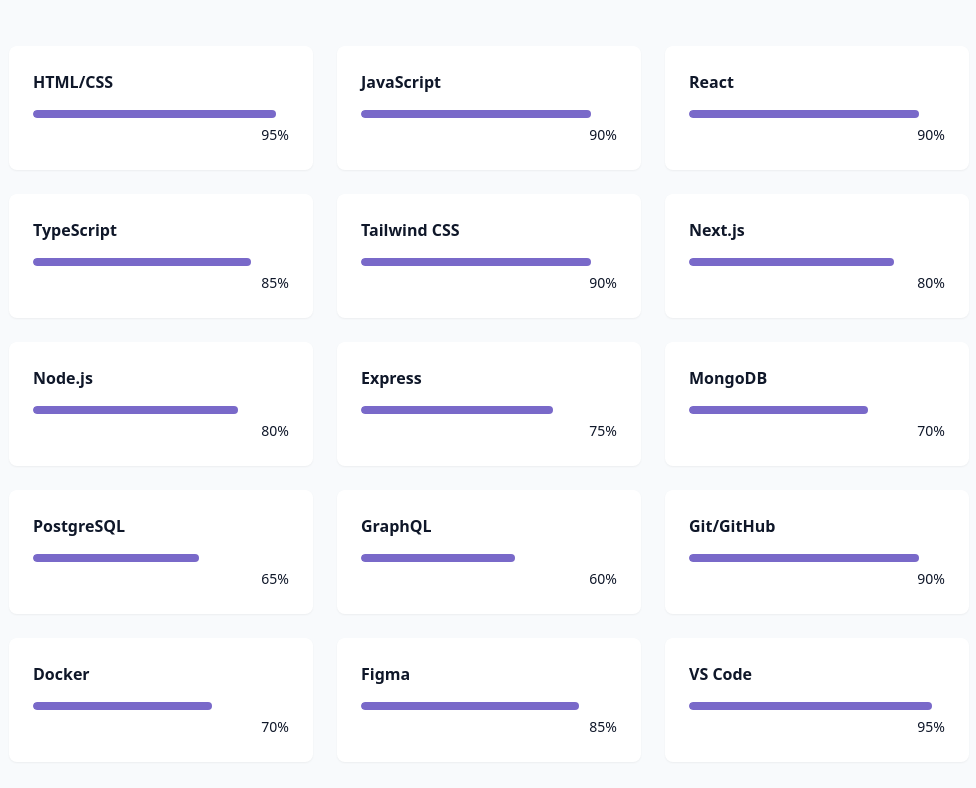
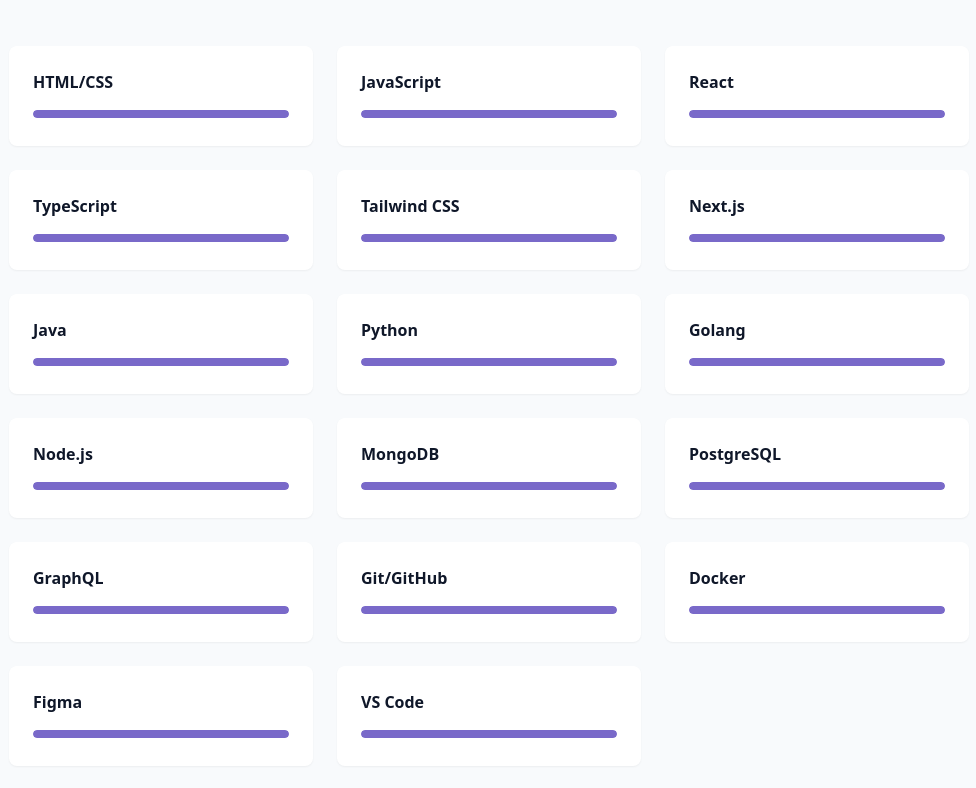
Before and after one commit to renatarsilva/meu-site, a React (Vite) app: page / in a window 1280 px wide. Shown: the part 1732-2520 px from the top of the page, without its empty margins (151-1127 px from the left). Built offline with nearby package versions, Linux system fonts and the light colour scheme.

Commit message:
"feat update"

```diff
--- a/src/components/ProjectsSection.jsx
+++ b/src/components/ProjectsSection.jsx
@@ -1,4 +1,4 @@
-import { ExternalLink, Github } from "lucide-react";
+import { ArrowRight, ExternalLink, Github } from "lucide-react";
 
 const projects = [
   {
@@ -91,7 +91,6 @@
                     </span>
                   ))}
                 </div>{" "}
-              </div>
                 <h3 className="text-xl font-semibold mb-1">{projects.title}</h3>
                 <p className="text-muted-foreground text-sm mb-4">
                   {projects.description}
@@ -100,21 +99,34 @@
                   <div className="flex space-x-3">
                     <a
                       href={projects.demoUrl}
+                      target="_blank"
                       className="text-foreground/80 hover:text-primary transition-colors duration-300"
                     >
-                    <ExternalLink />
+                      <ExternalLink size={20} />
                     </a>
                     <a
                       href={projects.githubUrl}
+                      target="_blank"
                       className="text-foreground/80 hover:text-primary transition-colors duration-300"
                     >
-                    <Github />
+                      <Github size={20} />
                     </a>
+                  </div>
                 </div>
               </div>
             </div>
           ))}
         </div>
+
+        <div className="text-center mt-12">
+          <a
+            className="cosmic-button w-fit flex items-center mx-auto gap-2"
+            target="_blank"
+            href="https://github.com/renatarsilva"
+          >
+            Check My GitHub <ArrowRight size={16} />
+          </a>
+        </div>
       </div>
     </section>
   );
--- a/src/components/SkillsSection.jsx
+++ b/src/components/SkillsSection.jsx
@@ -3,25 +3,27 @@
 
 const skills = [
   // Frontend
-  { name: "HTML/CSS", level: 95, category: "frontend" },
-  { name: "JavaScript", level: 90, category: "frontend" },
-  { name: "React", level: 90, category: "frontend" },
-  { name: "TypeScript", level: 85, category: "frontend" },
-  { name: "Tailwind CSS", level: 90, category: "frontend" },
-  { name: "Next.js", level: 80, category: "frontend" },
+  { name: "HTML/CSS", category: "frontend" },
+  { name: "JavaScript", category: "frontend" },
+  { name: "React", category: "frontend" },
+  { name: "TypeScript", category: "frontend" },
+  { name: "Tailwind CSS", category: "frontend" },
+  { name: "Next.js", category: "frontend" },
 
   // Backend
-  { name: "Node.js", level: 80, category: "backend" },
-  { name: "Express", level: 75, category: "backend" },
-  { name: "MongoDB", level: 70, category: "backend" },
-  { name: "PostgreSQL", level: 65, category: "backend" },
-  { name: "GraphQL", level: 60, category: "backend" },
+  { name: "Java", category: "backend" },
+  { name: "Python", category: "backend" },
+  { name: "Golang", category: "backend" },
+  { name: "Node.js", category: "backend" },
+  { name: "MongoDB", category: "backend" },
+  { name: "PostgreSQL", category: "backend" },
+  { name: "GraphQL", category: "backend" },
 
   // Tools
-  { name: "Git/GitHub", level: 90, category: "tools" },
-  { name: "Docker", level: 70, category: "tools" },
-  { name: "Figma", level: 85, category: "tools" },
-  { name: "VS Code", level: 95, category: "tools" },
+  { name: "Git/GitHub", category: "tools" },
+  { name: "Docker", category: "tools" },
+  { name: "Figma", category: "tools" },
+  { name: "VS Code", category: "tools" },
 ];
 
 const categories = ["all", "frontend", "backend", "tools"];
@@ -66,12 +68,12 @@
               <div className="w-full bg-secondary/50 h-2 rounded-full overflow-hidden">
                 <div
                   className="bg-primary h-2 rounded-full origin-left animate-[grow_1.5s_ease-out]"
-                  style={{ width: skill.level + "%" }}
+                  style={{ width: 100 + "%" }}
                 />
               </div>
               <div className="text-right mt-1">
                 <span className="text-sm text-muted-foreground">
-                  {skill.level}%
+                  {skill.level}
                 </span>
               </div>
             </div>
```
Lines whose indentation alone changed are shown as unchanged.
